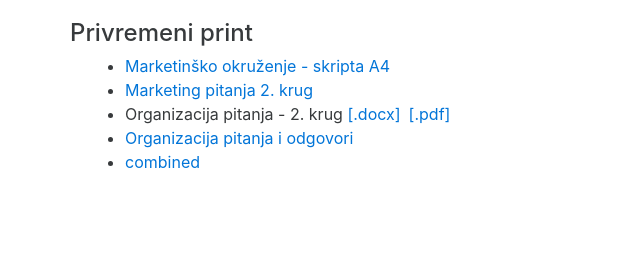
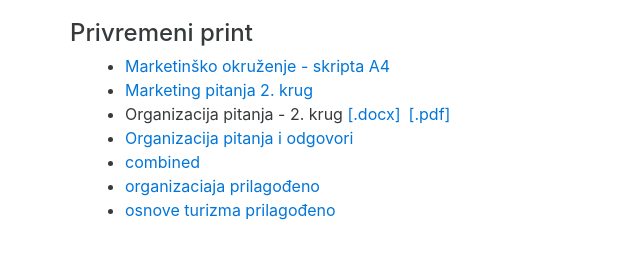
Before and after one commit to cornx/print, a plain HTML site: page index.html in a window 1280 px wide. Shown: the whole page, without its empty margins (0-640 px from the left). Drawn offline with Linux system fonts and the light colour scheme.

Commit message:
prilagođeni programi

```diff
--- a/index.html
+++ b/index.html
@@ -20,6 +20,9 @@
                 <li>Organizacija pitanja - 2. krug <a href="data/organizacija/002_organizacija_pitanja.docx">[.docx]</a>&ensp;<a href="data/organizacija/002_organizacija_pitanja.pdf">[.pdf]</a></li>
                 <li><a href="data/organizacija/002_organizacija_pitanja_i_odgovori.docx">Organizacija pitanja i odgovori</a></li><li><a href="data/geografija/turisticka_geo_kontrolni_combined.pdf">combined</a></li>
 
+                <li><a href="data/ostalo/organizacija_prilagodjen_program.docx">organizaciaja prilagođeno</a></li>
+                <li><a href="#">osnove turizma prilagođeno</a></li>
+
                 <!-- <li><a href="data/ostalo/molba_dvd.docx">molba - DVD</a></li>-->
             </ul>
         </div>
```
Also changed, not shown: 1 other file.
